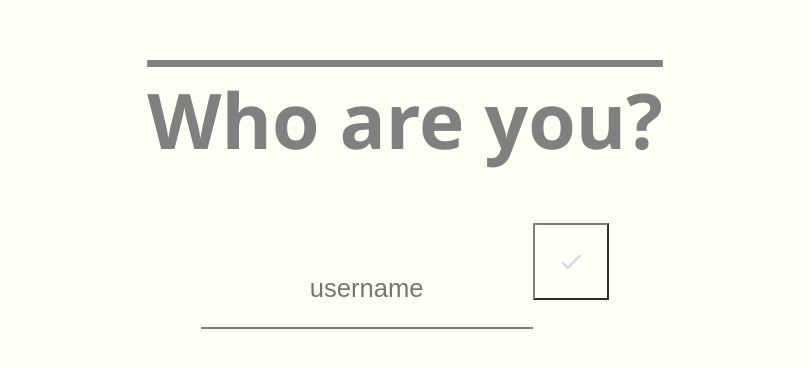
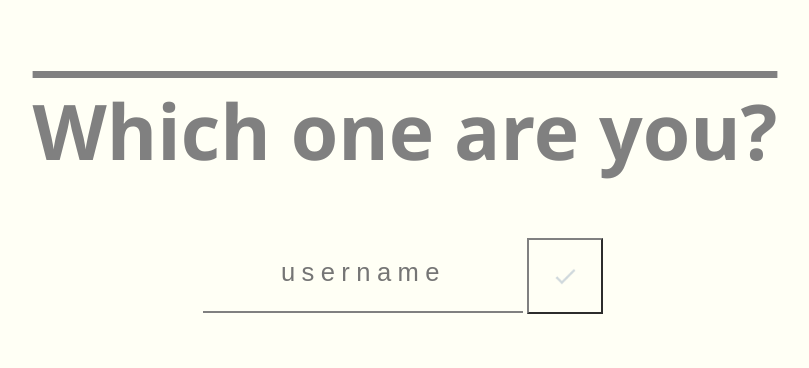
Before and after one commit to OppNHeimer/habit-front, a React (Create React App) app: page /login in a window 1280 px wide. Shown: the part 228-596 px from the top of the page, without its empty margins (235-1044 px from the left). Built offline with nearby package versions, Linux system fonts and the light colour scheme.

Commit message:
auth in progress

```diff
--- a/src/App/App.css
+++ b/src/App/App.css
@@ -1,3 +1,13 @@
 .App {
   min-height: 100vh;
 }
+
+input {
+  padding: 0;
+  background-color: transparent;
+  border-style: none;
+}
+
+input:focus {
+  outline: none;
+}
--- a/src/Login/Login.js
+++ b/src/Login/Login.js
@@ -25,16 +25,17 @@ class Login extends Component {
     return (
       <div className='login'>
         <h1 className='login__h1'>
-          Who are you?
+          Which one are you?
         </h1>
-        <form>
+        <form className='login__form'>
           <input className='login__input'
             type='text'
             value={this.state.username}
             placeholder='username'
             onChange={this.handleFieldChange}
           />
-          <button className='login__submit'
+          <input type='submit' className='login__submit'
+            value=''
             onClick={this.fieldSubmit}
           />
         </form>
--- a/src/Login/login.css
+++ b/src/Login/login.css
@@ -13,26 +13,26 @@
   text-decoration: overline;
 }
 
+.login__form {
+  display: flex;
+  flex-direction: row;
+}
+
 .login__input {
-  padding: 0;
-  border-style: none;
-  background-color: transparent;
   font-size: 2vw;
   height: 6vw;
+  width: 25vw;
   border-bottom: 0.2vw solid grey;
   text-align: center;
-  /* border-right: 0.5vw solid grey; */
-  /* border-left: 0.2vw solid grey; */
+  letter-spacing: 0.5vw;
 }
 
 .login__submit {
-  /* position: relative;
-  bottom: 0; */
-  height: 6vw;
-  width: 6vw;
+  height: 5.9vw;
+  width: 5.9vw;
   background-color: transparent;
   border: 0.2vw outset grey;
   background-size: cover;
   background-image: url('../images/check.png');
-  margin: 0;
+  margin: 0.3vw;
 }
```
